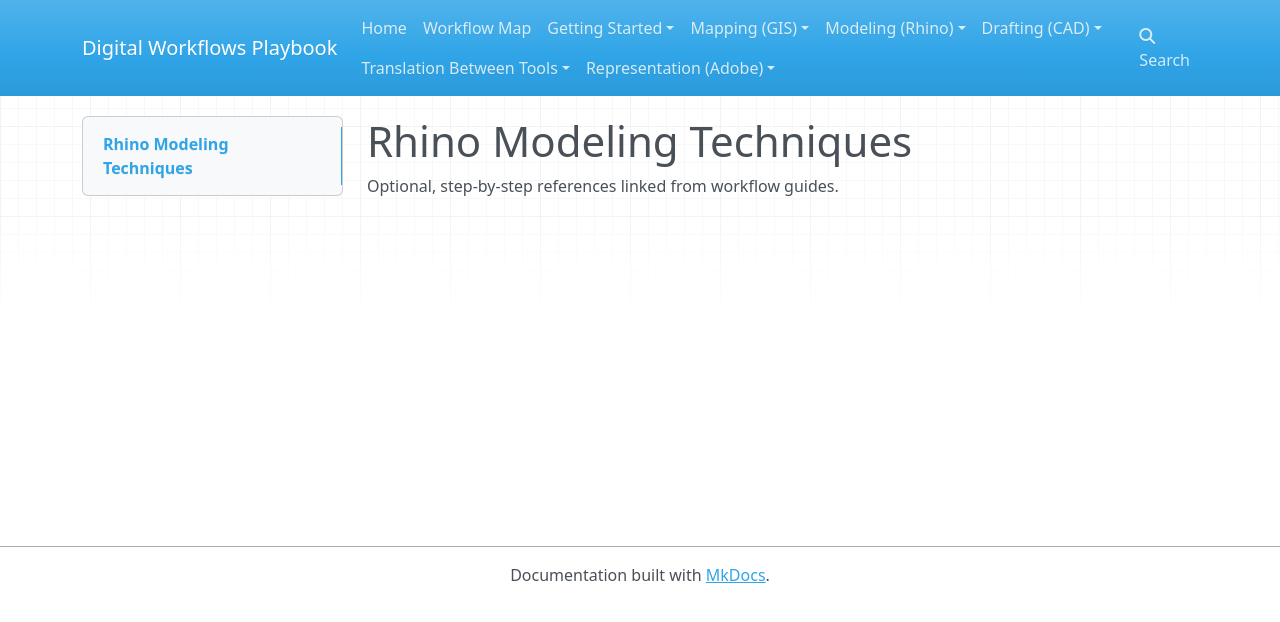
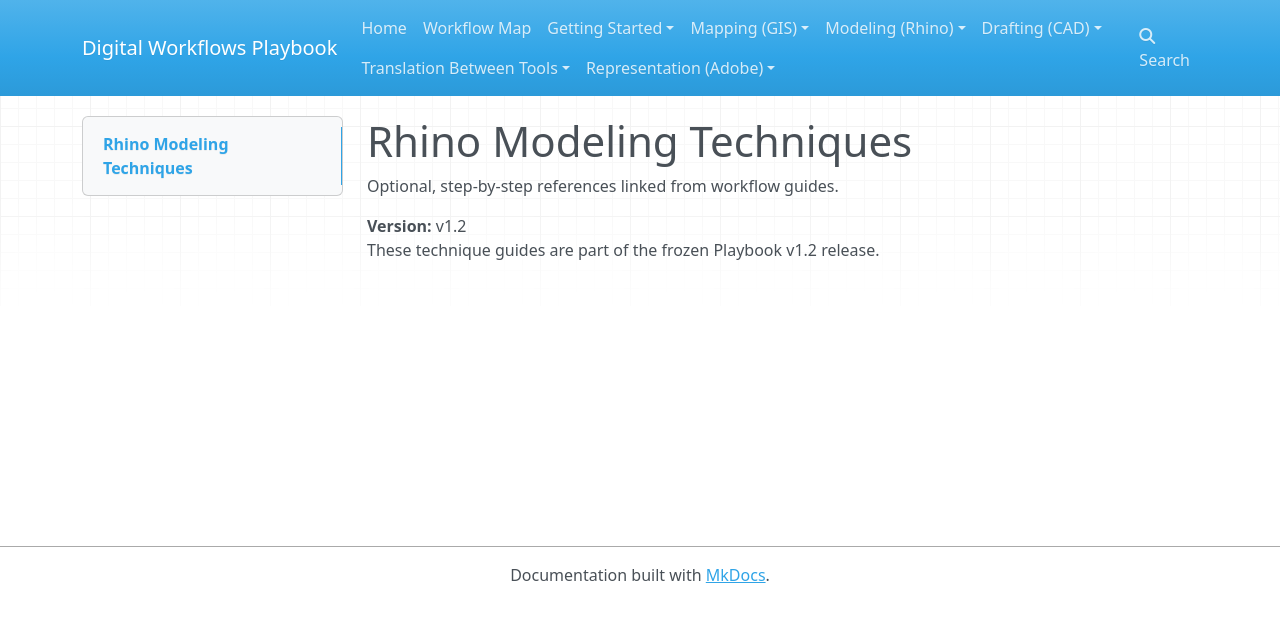
Before and after one commit to machineLandscape/digital-workflows-playbook, an MkDocs documentation site: the page built from docs/02_modeling_techniques/02_modeling_techniques_README.md, in a window 1280 px wide. Shown: the top 622 px of the page. Built offline with MkDocs 1.6.1, drawn with Linux system fonts in a browser that asks for light colours; nearby versions of some CDN libraries.

Commit message:
Update 02_modeling_techniques_README.md

```diff
--- a/docs/02_modeling_techniques/02_modeling_techniques_README.md
+++ b/docs/02_modeling_techniques/02_modeling_techniques_README.md
@@ -1,3 +1,6 @@
 # Rhino Modeling Techniques
 
 Optional, step-by-step references linked from workflow guides.
+
+**Version:** v1.2
+These technique guides are part of the frozen Playbook v1.2 release.
```
